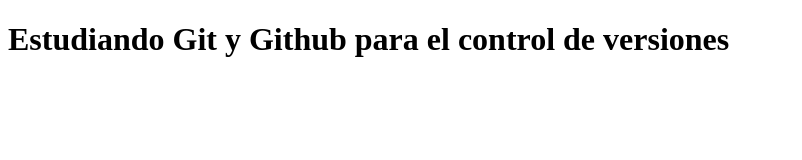
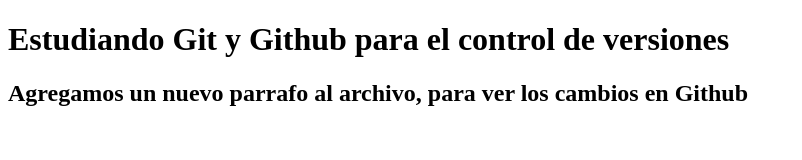
Before and after one commit to Sacorreal/prueba, a plain HTML site: page index.html in a window 1280 px wide. Shown: the whole page, without its empty margins (0-802 px from the left). Drawn offline with Linux system fonts and the light colour scheme.

Commit message:
se actualizó el html

```diff
--- a/index.html
+++ b/index.html
@@ -8,5 +8,6 @@
 </head>
 <body>
     <h1>Estudiando Git y Github para el control de versiones</h1>
+    <h2>Agregamos un nuevo parrafo al archivo, para ver los cambios en Github</h2>
 </body>
 </html>
```
